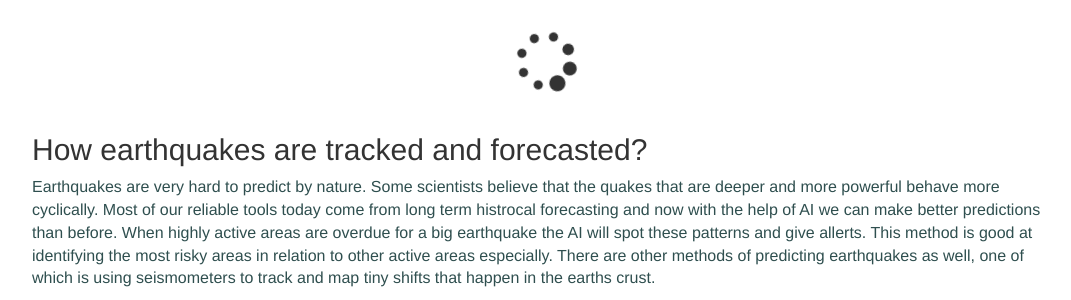
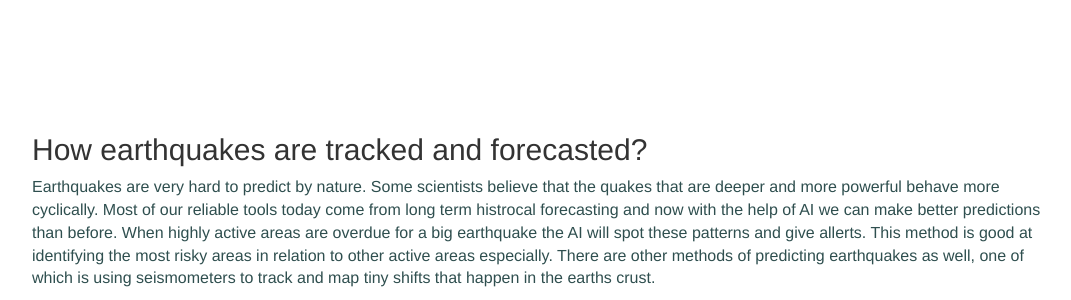
Before and after one commit to BemTG/Earthquake-predictor-app, a Python web app: template templates/index.html in a window 1280 px wide. Shown: the part 879-1179 px from the top of the page, without its empty margins (94-1165 px from the left). Run offline with Jinja, Linux system fonts and the light colour scheme; the template is opened without the code that fills it, so the values that code supplies are empty; some libraries are stand-ins or nearby versions.

Commit message:
Update index.html

```diff
--- a/templates/index.html
+++ b/templates/index.html
@@ -240,7 +240,7 @@
 <p style="color: white"> y</p>
 
 <!--button-->
-  <p style="top:50%; text-align: center; position: absolute margin-left:auto;margin-right:auto;"><i class="fa fa-spinner w3-spin" style="font-size:64px" ></i></p>
+  <p style="top:50%; text-align: center; color:white; position: absolute margin-left:auto;margin-right:auto;"><i class="fa fa-spinner w3-spin" style="font-size:64px" ></i></p>
 
 
 
```
